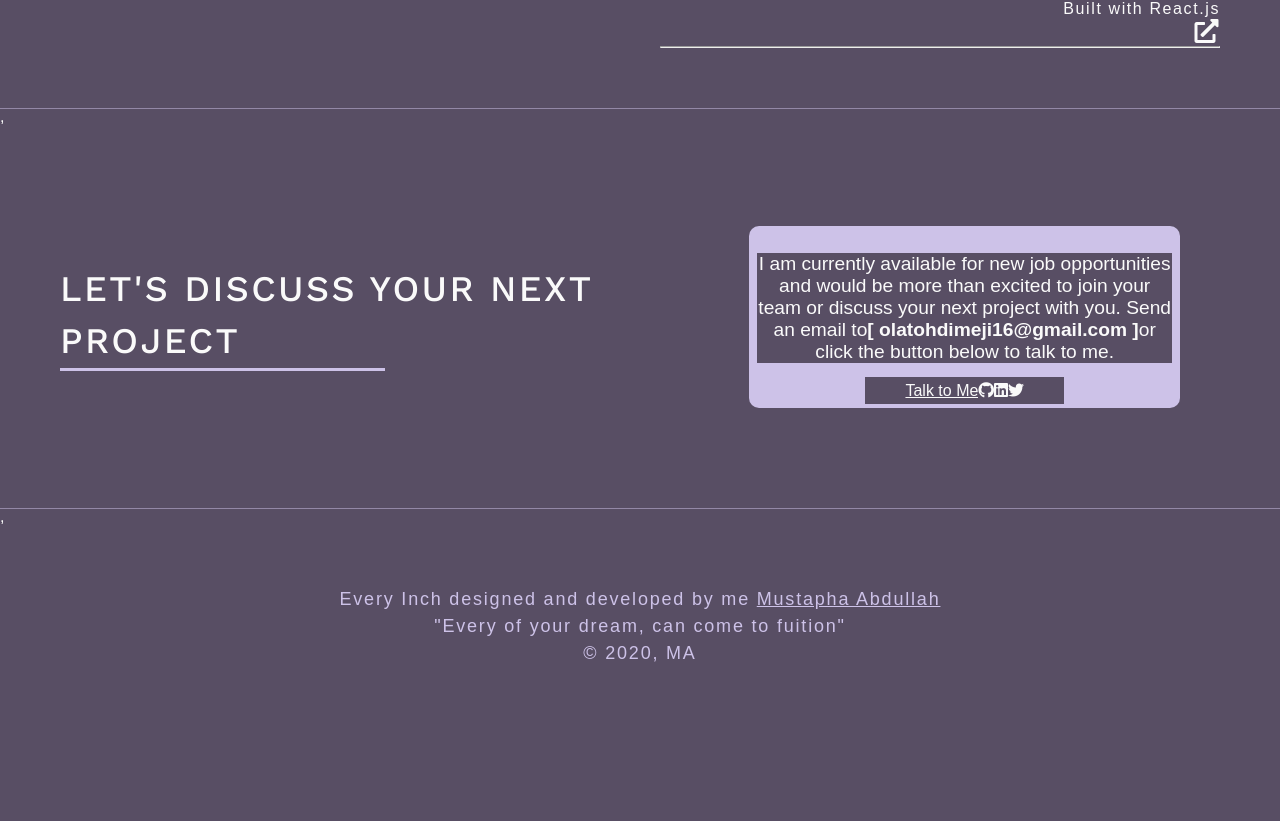
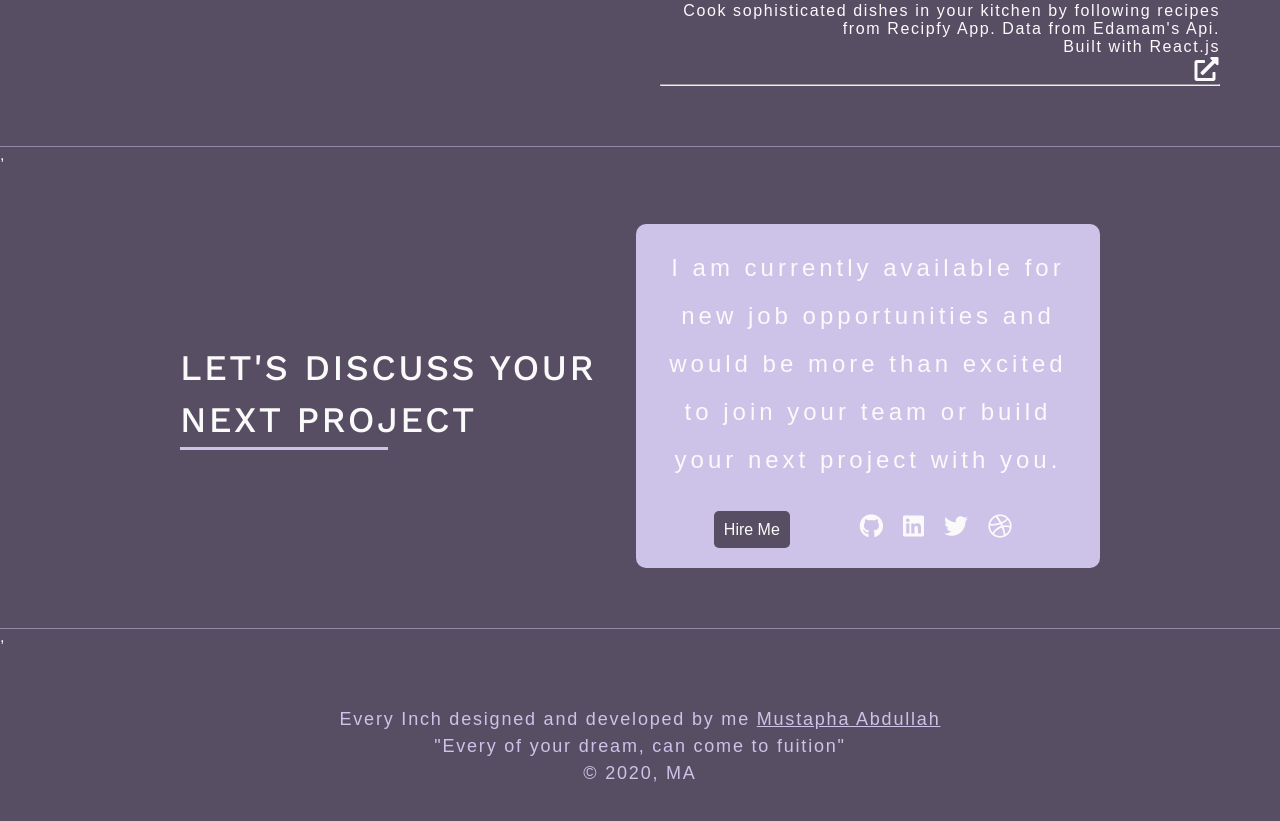
Before and after one commit to oladimeji16/olatohdimeji, a React (Create React App) app: page / in a window 1280 px wide. Shown: the part 3360-4181 px from the top of the page. Before the commit the page ends 4087 px from the top, so only its background shows below. Built offline with nearby package versions, Linux system fonts and the light colour scheme; a web font is replaced by a local one.

Commit message:
Re-designed the contact card

```diff
--- a/src/components/App.js
+++ b/src/components/App.js
@@ -1,4 +1,5 @@
 import React from 'react'
+
 import NavBar from './navbar/NavBar'
 import Landing from './Landing/Landing'
 import About from './about/About'
@@ -6,8 +7,10 @@ import Contact from './contact/Contact'
 import Portfolio from './portfolio/Portfolio'
 import Footer from './footer/Footer'
 
+
 import { BrowserRouter as Router} from "react-router-dom";
 import './app.css';
+
 
 function App() {
     return (
--- a/src/components/about/About.css
+++ b/src/components/about/About.css
@@ -110,7 +110,7 @@
   }
   .about__text {
     width: 100%;
-    text-align: center;
+    text-align: left;
     z-index: 0;
     display: block;
   }
@@ -118,9 +118,6 @@
     line-height: 24px;
     font-size: 2rem;
   }
-  /* .heading::after {
-        display: none;
-    } */
   .about__para1,
   .about__para2 {
     font-size: 17px;
--- a/src/components/contact/Contact.js
+++ b/src/components/contact/Contact.js
@@ -3,36 +3,53 @@ import "./contact.css";
 
 function Contact() {
   return (
-    <section className="contact">
-      <h2 className="contact__head">LET'S DISCUSS YOUR NEXT PROJECT</h2>
-      <div className="contact__box">
-        <div className="contact__text">
+    <div className="contact">
+      <h2 className="contact__heading">
+        LET'S DISCUSS YOUR <br /> NEXT PROJECT
+      </h2>
+      <div className="contact__card">
         <p className="contact__paragraph">
           I am currently available for new job opportunities and would be more
-            than excited to join your team or discuss your next project with
-            you. Send an email to
-            <strong className="contact__email">
-              [ olatohdimeji16@gmail.com ]
-            </strong>
-            or click the button below to talk to me.
+          than excited to join your team or build your next project with you.
         </p>
-        </div>
-        <span className="contact__social">
-          <a className="cont" href="mailto:olatohdimeji16@gmail.com">
-            Talk to Me
+        <a
+          target="blank"
+          className="contact__btn"
+          href="mailto:olatohdimeji16@gmail.com"
+        >
+          Hire Me
         </a>
-          <a href="https://www.github.com/oladimeji16">
+
+        <a
+          target="blank"
+          className="contact__socials"
+          href="https://www.github.com/oladimeji16"
+        >
           <i className="fab fa-github"></i>
         </a>
-          <a href="https://www.linkedin.com/in/abdullah-mustapha-699313185">
+        <a
+          target="blank"
+          className="contact__socials"
+          href="https://www.linkedin.com/in/abdullah-mustapha-699313185"
+        >
           <i className="fab fa-linkedin"></i>
         </a>
-          <a href="https://www.twitter.com/olatohdimeji">
+        <a
+          target="blank"
+          className="contact__socials"
+          href="https://www.twitter.com/olatohdimeji"
+        >
           <i className="fab fa-twitter"></i>
         </a>
-        </span>
+        <a
+          target="blank"
+          className="contact__socials"
+          href="https://dribbble.com/dimes68"
+        >
+          <i className="fab fa-dribbble"></i>
+        </a>
       </div>
-    </section>
+    </div>
   );
 }
 
--- a/src/components/contact/contact.css
+++ b/src/components/contact/contact.css
@@ -7,7 +7,7 @@
   box-shadow: 0 0.5px #cdc2e8;
 }
 
-.contact__head {
+.contact__heading {
   font-family: "Work Sans", sans-serif;
   font-style: normal;
   font-weight: 500;
@@ -17,7 +17,7 @@
   letter-spacing: 0.065em;
 }
 
-.contact__head::after {
+.contact__heading::after {
   box-sizing: border-box;
   content: "";
   display: block;
@@ -26,68 +26,77 @@
   background-color: #cdc2e8;
 }
 
-.contact__box {
-  padding: 0.5rem;
-  margin: 40px;
+.contact__card {
+  margin-left: 40px;
+  padding: 20px;
   border-radius: 10px;
-  width: 30rem;
+  width: 40%;
   background-color: #cdc2e8;
 }
 
-/* .email {
-    background-color: #CDC2E8;
-} */
+.contact__btn {
+  background-color: #584e64;
+  font-size: 16px;
+  padding: 10px;
+  margin: 20px 60px 0 0;
+  border-radius: 5px;
+  text-decoration: none;
+}
+
+.contact__btn:hover {
+  background-color: #fafafa;
+  color: #cdc2e8;
+}
 
 .contact__paragraph {
-  margin: 20px;
   color: #fafafa;
-  font-size: 1.2rem;
-   margin-block-start: 1em;
-    margin-block-end: 1em;
-    margin-inline-start: 0px;
-    margin-inline-end: 0px;
+  font-size: 1.5rem;
+  line-height: 200%;
+  letter-spacing: 4px;
+  background-color: #cdc2e8;
+  margin-bottom: 20px;
 }
 
-.contact__social {
-  margin: 20px;
-  padding: 5px 40px 5px 40px;
-  color: #cdc2e8;
-  font-size: 16px;
-  text-decoration: none;
-  border: 1px solid #cdc2e8;
+.contact__socials {
+  background-color: #cdc2e8;
 }
-.contact__social:hover {
+
+.fab {
+  margin: 10px;
+  font-size: 24px;
+  background-color: #cdc2e8;
+}
+.fab:hover {
   color: #fafafa;
-  border: 1px solid #fafafa;
   transition: all 0.5s ease-out;
 }
 
 @media screen and (max-width: 960px) {
-  .contact__head {
+  .contact {
+    display: flex;
+    flex-direction: column;
+  }
+  .contact__heading {
     font-size: 24px;
   }
-  .contact__box {
-    margin-left: 0;
+  .contact__card {
+    margin-top: 50px;
     width: 100%;
     font-size: 16px;
   }
-
-  .contact__email {
-    font-size: 14px;
+  .contact__paragraph {
+    font-size: 18px;
+    line-height: 1.5rem;
+    flex: 1;
   }
-
-  .contact__paragraph {
-    font-size: 0.95rem;
-    line-height: 1.5rem;
+  .contact__btn {
+    margin: 20px 15px 0 0;
+    border-radius: 5px;
+    text-decoration: none;
   }
-
-  .con a {
-    font-size: 10px;
-  }
-
   .fab {
-    font-size: 16px;
-    padding: 10px;
-    float: unset;
-  }
+    margin: 5px;
+  font-size: 16px;
+  background-color: #cdc2e8;
 }
+}
--- a/src/components/portfolio/Portfolio.js
+++ b/src/components/portfolio/Portfolio.js
@@ -1,6 +1,7 @@
 import React, { useEffect } from "react";
 
 import AOS from "aos";
+import "aos/dist/aos.css";
 
 import pactani from "../../images/Pactanipre.png";
 import SchoolDesign from "../../images/Schoolredesign.png";
@@ -68,7 +69,7 @@ const Portfolio = () => {
           </div>
         </div>
 
-        <div className="portfolio__weather" data-aos="flip-left">
+        <div className="portfolio__weather" data-aos="fade-right">
           <hr />
           <h3 className="portfolio__title">Weather App</h3>
           <img className="portfolio__img" src={weather} alt="Project" />
@@ -84,7 +85,7 @@ const Portfolio = () => {
             <hr />
           </div>
         </div>
-        <div className="portfolio__recipfy" data-aos="flip-right">
+        <div className="portfolio__recipfy" data-aos="flip-left">
           <hr />
           <h3 className="portfolio__title">Recipfy App</h3>
           <img className="portfolio__img" src={recipfy} alt="Project" />
```
Lines whose indentation alone changed are shown as unchanged.
